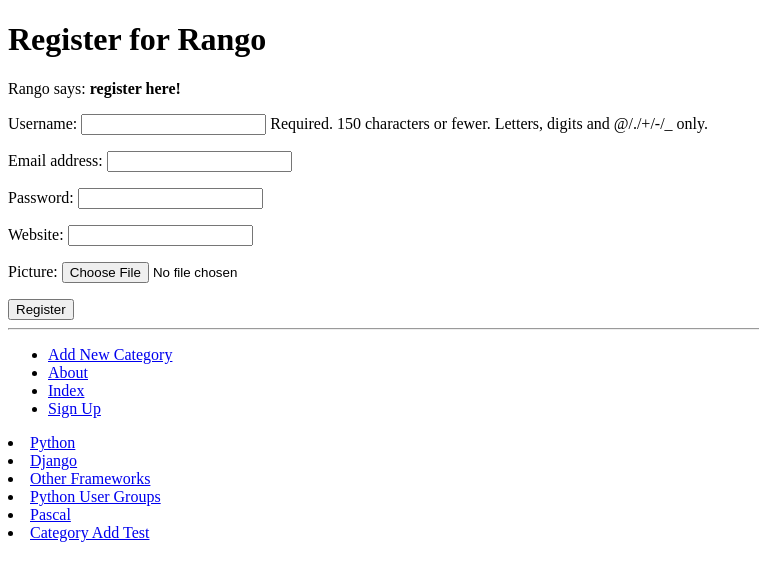
After one commit to 2425291m/tango_with_django, a Django app: page /rango/register/ in a window 1280 px wide. The commit adds this page. Shown: the top 581 px of the page, without its empty margins (0-759 px from the left). Run offline with Django 3.2, Linux system fonts and the light colour scheme; data comes from the database, SQL or seed files in the repository; both versions use the stored data as it was after the commit.

Commit message:
up to page 117

```diff
--- a/rango/admin.py
+++ b/rango/admin.py
@@ -1,6 +1,5 @@
 from django.contrib import admin
-from rango.models import Category, Page
-
+from rango.models import Category, Page, UserProfile
 
 class CategoryAdmin(admin.ModelAdmin):
 	prepopulated_fields = {'slug':('name',)}
@@ -11,3 +10,4 @@
 # Register your models here.
 admin.site.register(Category, CategoryAdmin)
 admin.site.register(Page, PageAdmin)
+admin.site.register(UserProfile)
--- a/rango/forms.py
+++ b/rango/forms.py
@@ -1,5 +1,6 @@
 from django import forms
-from rango.models import Page, Category
+from django.contrib.auth.models import User
+from rango.models import Page, Category, UserProfile
 
 class CategoryForm(forms.ModelForm):
     name = forms.CharField(max_length=128, help_text="Please enter the category name.")
@@ -43,3 +44,15 @@
         exclude = ('category',)
         # or specify the fields to include(i.e. not include the category field)
         # field = ('title', 'url', 'views')
+
+class UserForm(forms.ModelForm):
+    password = forms.CharField(widget=forms.PasswordInput())
+
+    class Meta:
+        model = User
+        fields = ('username', 'email', 'password')
+
+class UserProfileForm(forms.ModelForm):
+    class Meta:
+        model = UserProfile
+        fields = ('website', 'picture')
--- a/rango/models.py
+++ b/rango/models.py
@@ -1,5 +1,6 @@
 from django.db import models
 from django.template.defaultfilters import slugify
+from django.contrib.auth.models import User
 
 # Create your models here.
 class Category(models.Model):
@@ -27,3 +28,15 @@
 
     def __str__(self):
         return self.title
+
+class UserProfile(models.Model):
+    # this line is requires. Links UserProfile to a user model instance
+    user = models.OneToOneField(User)
+
+    # the additional attributes we wish to include
+    website = models.URLField(blank=True)
+    picture = models.ImageField(upload_to='profile_images', blank=True)
+
+    # override the __unicode__() method to return out something meaningful
+    def __str__(self):
+        return self.user.username
--- /dev/null
+++ b/rango/templatetags/rango_template_tags.py
@@ -0,0 +1,9 @@
+from django import template
+from rango.models import Category
+
+register = template.Library()
+
+@register.inclusion_tag('rango/cats.html')
+def get_category_list(cat=None):
+	return{'cats': Category.objects.all(),
+			'act_cat': cat}
--- a/rango/urls.py
+++ b/rango/urls.py
@@ -7,5 +7,8 @@
     url(r'^add_category/$', views.add_category, name='add_category'),
     url(r'^category/(?P<category_name_slug>[\w\-]+)/$',
         views.show_category, name='show_category'),
-    url(r'^category/(?P<category_name_slug>[\w\-]+)/add_page/$', views.add_page, name='add_page'),
+    url(r'^category/(?P<category_name_slug>[\w\-]+)/add_page/$',
+    	views.add_page, name='add_page'),
+    url(r'^register/$',
+    	views.register, name='register'), # New pattern!
 ]
--- a/rango/views.py
+++ b/rango/views.py
@@ -1,11 +1,8 @@
 from django.shortcuts import render
 from django.http import HttpResponse
-from django.shortcuts import render
 # import the category model
-from rango.models import Category
-from rango.models import Page
-from rango.forms import CategoryForm
-from rango.forms import PageForm
+from rango.models import Category, Page
+from rango.forms import CategoryForm, PageForm, UserForm, UserProfileForm
 
 def show_category(request, category_name_slug):
 
@@ -61,7 +58,11 @@
     return render(request, 'rango/index.html', context=context_dict)
 
 def about(request):
-    return render(request, 'rango/about.html')
+    # prints out whether the method is a GET or a POST
+    print(request.method)
+    #prints out the user name, if no one is logged in prints 'anonymousUser'
+    print(request.user)
+    return render(request, 'rango/about.html', {})
 
 def add_category(request):
     form = CategoryForm()
@@ -108,3 +109,58 @@
 
     context_dict = {'form':form, 'category': category}
     return render(request, 'rango/add_page.html', context_dict)
+
+def register(request):
+    # a boolean value for telling the template
+    # whether the registration was successful
+    # set to false initially. code changes value to
+    # true when registration succeeds
+    registered = False
+
+    # if its a HTTP POST, we're interested in processing form data
+    if request.method == 'POST':
+        # attempt to grab information from the raw form information
+        # note that we make use of both UserForm and UserProfileForm
+        user_form = UserForm(data=request.POST)
+        profile_form = UserProfileForm(data=request.POST)
+
+        # if the two forms are valid. . .
+        if user_form.is_valid() and profile_form.is_valid():
+            # save the users form data to the database
+            user = user_form.save()
+
+            # now we has the password with the set_password method
+            # once hashed, we can update the user object
+            user.set_password(user.password)
+            user.save()
+
+            # now sort out the UserProfile instance
+            # since we need to set the user attribute ourselves
+            # we set commit=False. This delays saving the model
+            # until we're ready to avoid inegrity problems
+            profile = profile_form.save(commit=False)
+            profile.user = user
+            # did the user provide a profile picture?
+            # if so, we need to get it from the input form and
+            # put it in the UserProfile model
+            if 'picture' in request.FILES:
+                profile.picture = request.FILES['picture']
+
+            # now we save the UserProfile model instance
+            profile.save()
+
+            # update our variable to indicate that the template
+            # registration was successful
+            registered = True
+        else:
+            # invalid form or forms - mistakes or something else?
+            # Print problems to the terminal.
+            print(user_form.errors, profile_form.errors)
+    else:
+        # not a HTTPS POST< so we render our form using two ModelForm instances
+        # these forms will be blank, ready for user input
+        user_form = UserForm()
+        profile_form = UserProfileForm()
+
+    # render the template depending on the context
+    return render(request, 'rango/register.html', {'user_form': user_form,'profile_form': profile_form, 'registered': registered} )
--- a/tango_with_django/settings.py
+++ b/tango_with_django/settings.py
@@ -103,6 +103,10 @@
     },
 ]
 
+PASSWORD_HASHERS = (
+    'django.contrib.auth.hashers.PBKDF2PasswordHasher',
+    'django.contrib.auth.hashers.PBKDF2SHA1PasswordHasher'
+    )
 
 # Internationalization
 # https://docs.djangoproject.com/en/1.11/topics/i18n/
--- a/templates/rango/base.html
+++ b/templates/rango/base.html
@@ -1,5 +1,6 @@
 <!DOCTYPE html>
 {% load staticfiles %}
+{% load rango_template_tags %}
 
 <html>
     <head>
@@ -21,7 +22,13 @@
                 <li><a href="{% url 'add_category' %}">Add New Category</a></li>
                 <li><a href="{% url 'about' %}">About</a></li>
                 <li><a href="{% url 'index' %}">Index</a></li>
+                <li><a href="{% url 'register' %}">Sign Up</a></li>
             </ul>
+        </div>
+        <div>
+            {% block sidebar_block %}
+                {% get_category_list category %}
+            {% endblock %}
         </div>
     </body>
 </html>
--- a/templates/rango/category.html
+++ b/templates/rango/category.html
@@ -8,6 +8,7 @@
 {% block body_block %}
 	{% if category %}
 		<h1>{{ category.name }}</h1>
+
 		{% if pages %}
 			<ul>
 			{% for page in pages %}
--- /dev/null
+++ b/templates/rango/cats.html
@@ -0,0 +1,13 @@
+{% for c in cats %}
+	{% if c == act_cat %}
+		<li>
+		<strong>
+			<a href="{% url 'show_category' c.slug %}">{{ c.name }}</a>
+		</strong>
+		</li>
+	{% else %}
+		<li>
+			<a href="{% url 'show_category' c.slug %}">{{ c.name }}</a>
+		</li>
+	{% endif %}
+{% endfor %}
--- /dev/null
+++ b/templates/rango/register.html
@@ -0,0 +1,28 @@
+{% extends 'rango/base.html' %}
+{% load staticfiles %}
+
+{% block title_block %}
+	Register
+{% endblock %}
+
+{% block body_block %}
+	<h1>Register for Rango</h1>
+	{% if registered %}
+		Rango says: <strong>thank you for registering!</strong>
+		<a href="{% url 'index' %}">Return to the homepage.</a><br />
+	{% else %}
+		Rango says: <strong>register here!</strong><br />
+		<form id="user_form" method="post" action="{% url 'register' %}"
+			enctype="multipart/form-data">
+
+		{% csrf_token %}
+
+		<!-- Display each form -->
+		{{ user_form.as_p }}
+		{{ profile_form.as_p }}
+
+		<!-- Provide a button to click to submit the form -->
+		<input type="submit" name="submit" value="Register" />
+	</form>
+	{% endif %}
+{% endblock %}
```
Also changed, not shown: templates/rango/about.html (+8 -9 lines), templates/rango/add_category.html (+9 -8 lines), templates/rango/add_page.html (+9 -9 lines), templates/rango/index.html (+7 -11 lines), db.sqlite3, rango/migrations/0005_userprofile.py (added), rango/templatetags/__init__.py (added).
